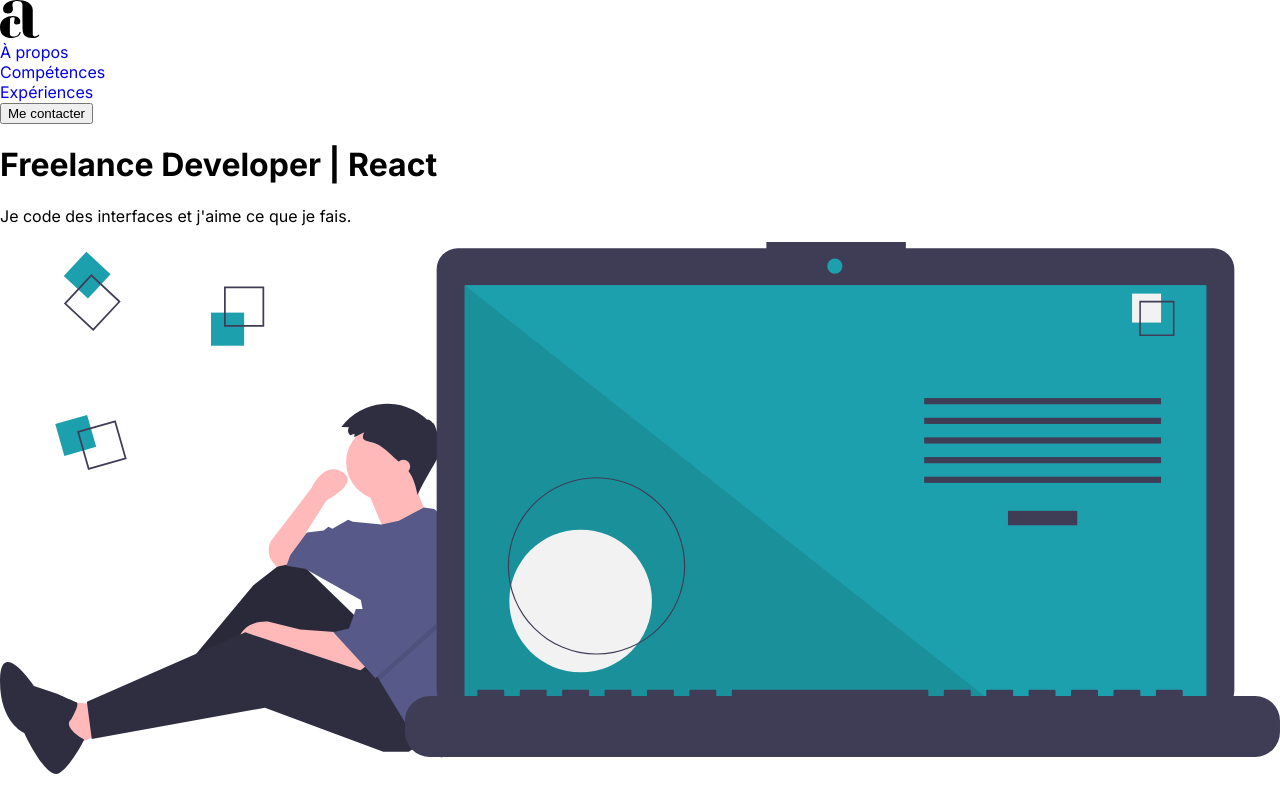
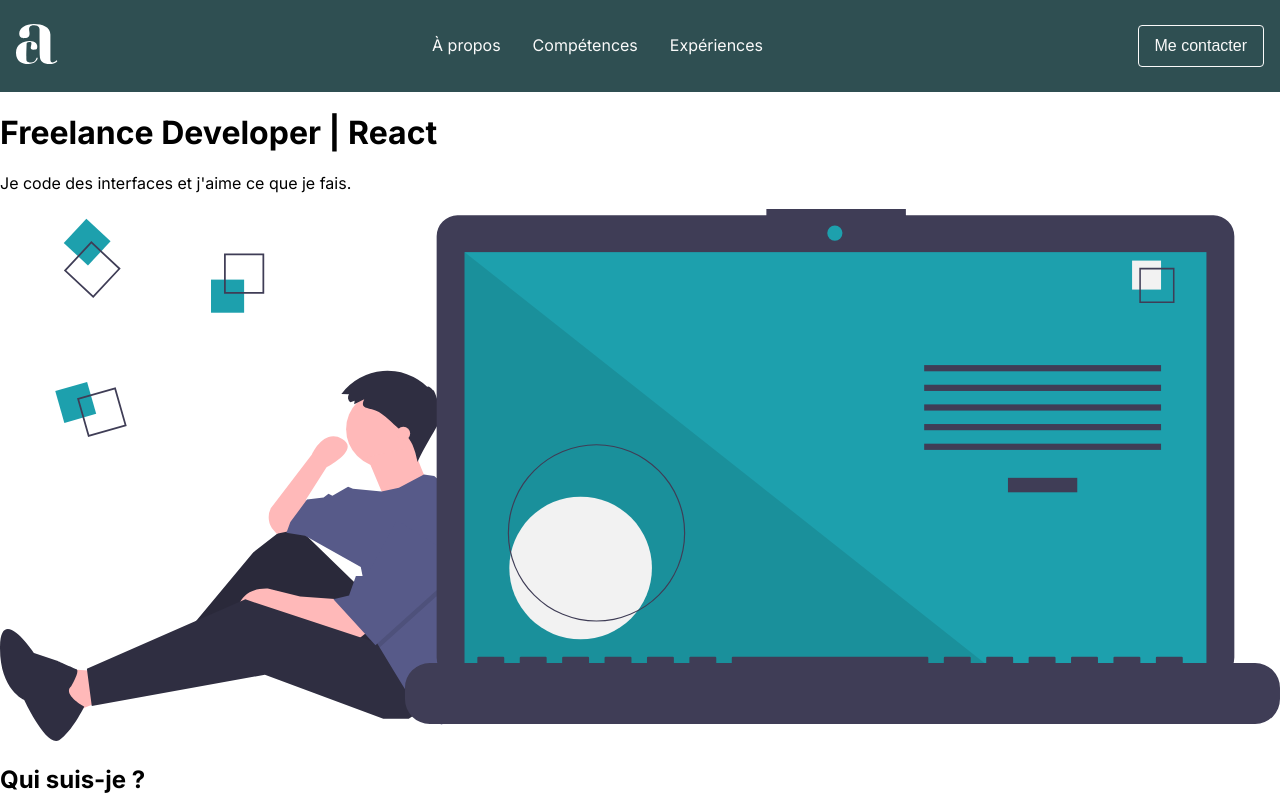
Before and after one commit to ClaveauAlex/portfolio-pro, a React (Create React App) app: page / in a window 1280 px wide. Shown: the top 800 px of the page. Built offline with nearby package versions, Linux system fonts and the light colour scheme.

Commit message:
add some styles navbar

```diff
--- a/src/App.jsx
+++ b/src/App.jsx
@@ -7,11 +7,13 @@
     <div>
       <div className="navbar-container">
         <nav>
-          <img
-            src="./images/logo_black.svg"
-            alt="logo"
-            style={{ width: "40px" }}
-          />
+          <a href="/">
+            <img
+              src="./images/logo_white.svg"
+              alt="logo"
+              className="logo"
+            />
+          </a>
           <ul>
             <li>
               <a href="/">À propos</a>
--- a/src/App.scss
+++ b/src/App.scss
@@ -1,11 +1,11 @@
-@import url('https://fonts.googleapis.com/css2?family=Inter:wght@200;400;700&display=swap');
+@import url("https://fonts.googleapis.com/css2?family=Inter:wght@200;400;700&display=swap");
 
 $font-familly: "Inter", sans-serif;
-$dark-bluegreen: #2F4F52;
-$grayish-bluegreen: #95C7C3;
-$very-dark-bluegreen: #262D2E;
-$dark-grayish-bluegreen: #7E8687;
-$very-light-gray: #FAFAFA;
+$dark-bluegreen: #2f4f52;
+$grayish-bluegreen: #95c7c3;
+$very-dark-bluegreen: #262d2e;
+$dark-grayish-bluegreen: #7e8687;
+$very-light-gray: #fafafa;
 
 body {
   height: 100vh;
@@ -13,22 +13,77 @@
   font-family: $font-familly;
 }
 
-ul{
+ul {
   list-style-type: none;
   margin: 0;
   padding: 0;
 }
 
-a{
+a {
   text-decoration: none;
 }
 
-img{
+img {
   width: 100%;
 }
 
 // ======= NAVBAR ========
+.navbar-container {
+  background-color: $dark-bluegreen;
 
+  a {
+    color: $very-light-gray;
+  }
+
+  .logo {
+    width: 2.6em;
+  }
+
+  nav {
+    align-items: center;
+    display: flex;
+    justify-content: space-between;
+    padding: 1.5em 1em;
+  }
+
+  ul {
+    display: flex;
+
+    a {
+      display: block;
+      padding: 0 1em;
+
+      &:after {
+        content: "";
+        display: block;
+        width: 0;
+        height: 2px;
+        background: $grayish-bluegreen;
+        transition: width 0.3s;
+      }
+
+      &:hover::after {
+        width: 100%;
+      }
+    }
+  }
+
+  button {
+    background-color: transparent;
+    border: 1px solid $very-light-gray;
+    border-radius: 4px;
+    color: $very-light-gray;
+    font-size: 1em;
+    line-height: 1.5em;
+    padding: 0.5em 1em;
+
+    &:hover {
+      border: 1px solid $grayish-bluegreen;
+      color: $grayish-bluegreen;
+      transition: 0.2s all ease-in-out;
+    }
+  }
+}
 
 // // Small devices (landscape phones, 576px and up)
 // @media (min-width: 576px) { ... }
```
